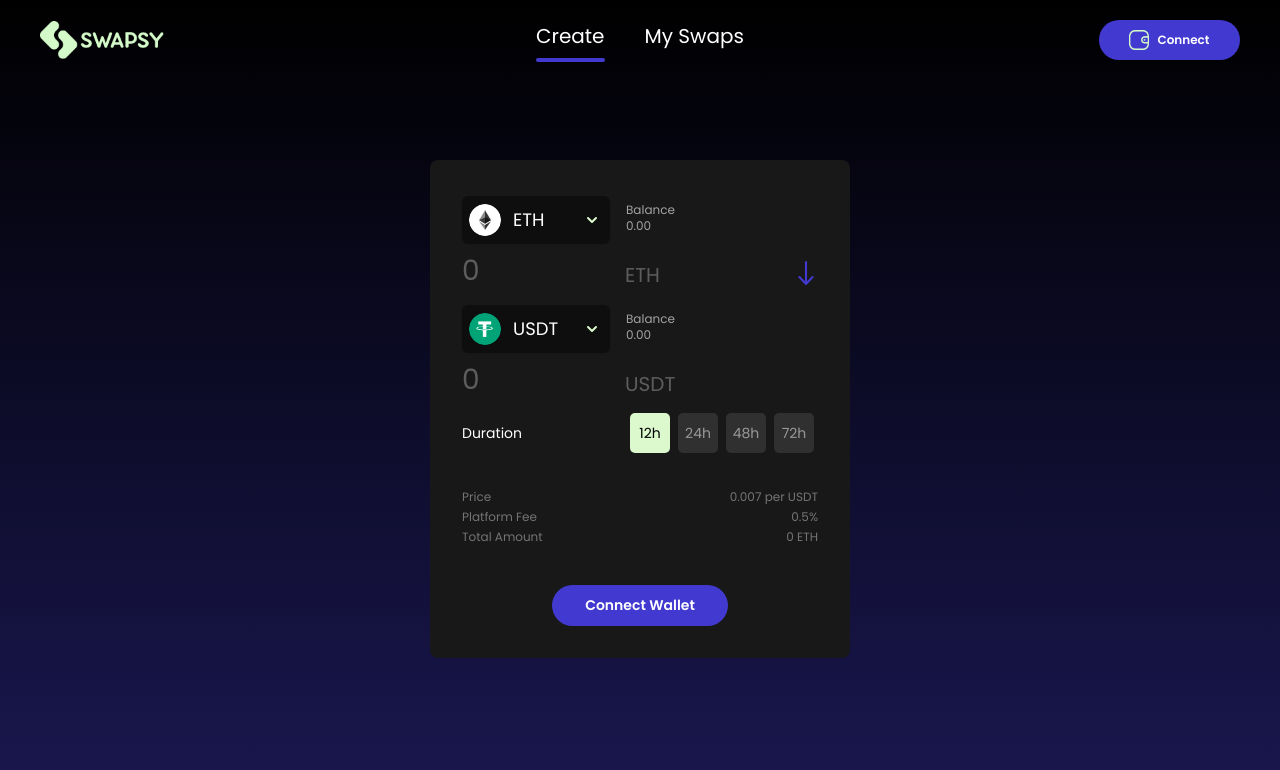
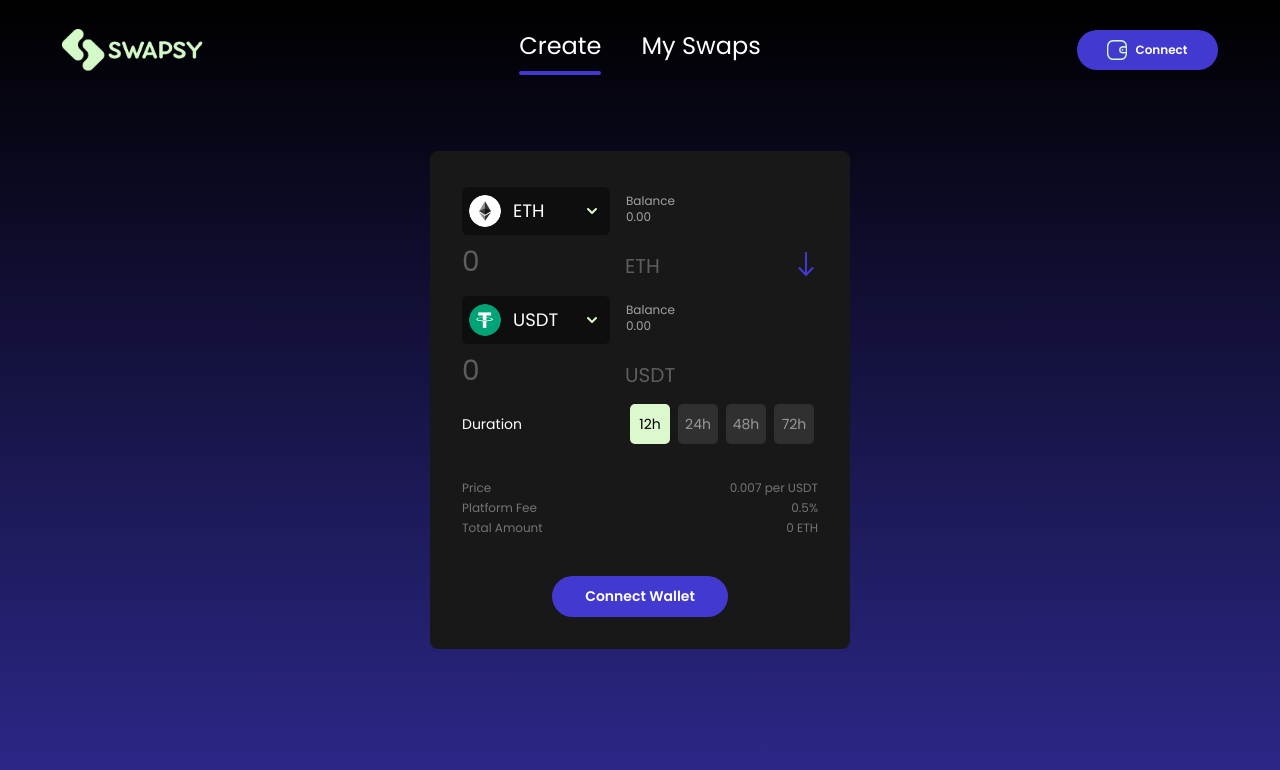
Before and after one commit to harisalkarni/swapsy-test, a React (Create React App) app: page / in a window 1280 px wide. Shown: the top 770 px of the page. Built offline with nearby package versions, Linux system fonts and the light colour scheme.

Commit message:
change styling

```diff
--- a/src/components/atoms/Tabs.tsx
+++ b/src/components/atoms/Tabs.tsx
@@ -19,14 +19,14 @@
         className="relative pb-[9px] mr-[40px] cursor-pointer"
         onClick={() => setActiveTab("CREATE")}
       >
-        <div>Create</div>
+        <div className="md:text-[24px] text-[20px]">Create</div>
         {activeTab === "CREATE" && renderActiveBar()}
       </div>
       <div
         className="relative pb-[9px] cursor-pointer"
         onClick={() => setActiveTab("HISTORY")}
       >
-        <div>My Swaps</div>
+        <div className="md:text-[24px] text-[20px]">My Swaps</div>
         {activeTab === "HISTORY" && renderActiveBar()}
       </div>
     </div>
--- a/src/components/molecules/Header.tsx
+++ b/src/components/molecules/Header.tsx
@@ -16,11 +16,11 @@
   const store = useStore();
   return (
     <>
-      <div className="flex flex-row justify-between w-full px-[30px] md:px-[40px] h-[36px] items-center relative z-0 md:py-10">
+      <div className="flex flex-row justify-between w-full px-[30px] md:px-[62px]  items-center relative z-0 md:pt-[29px] pt-0">
         <img
           src={Logo}
           alt="swapsi logo"
-          className="w-[93px] md:w-[124px] object-contain"
+          className="w-[93px] md:w-[141px] object-contain"
         />
         <Tabs
           activeTab={activeTab}
--- a/src/components/organisms/Swap.tsx
+++ b/src/components/organisms/Swap.tsx
@@ -425,7 +425,7 @@
 
   return (
     <div className="min-h-screen min-w-screen flex flex-col items-center justify-start pt-[96px] md:pt-0 overflow-x-hidden bg-black relative">
-      <div className="absolute inset-0 opacity-40 bg-gradient-to-b from-black to-blue-purple"></div>
+      <div className="absolute inset-0 opacity-70 bg-gradient-to-b from-black to-blue-purple"></div>
       <Header
         activeTab={activeTab}
         setTab={setActiveTab}
```
